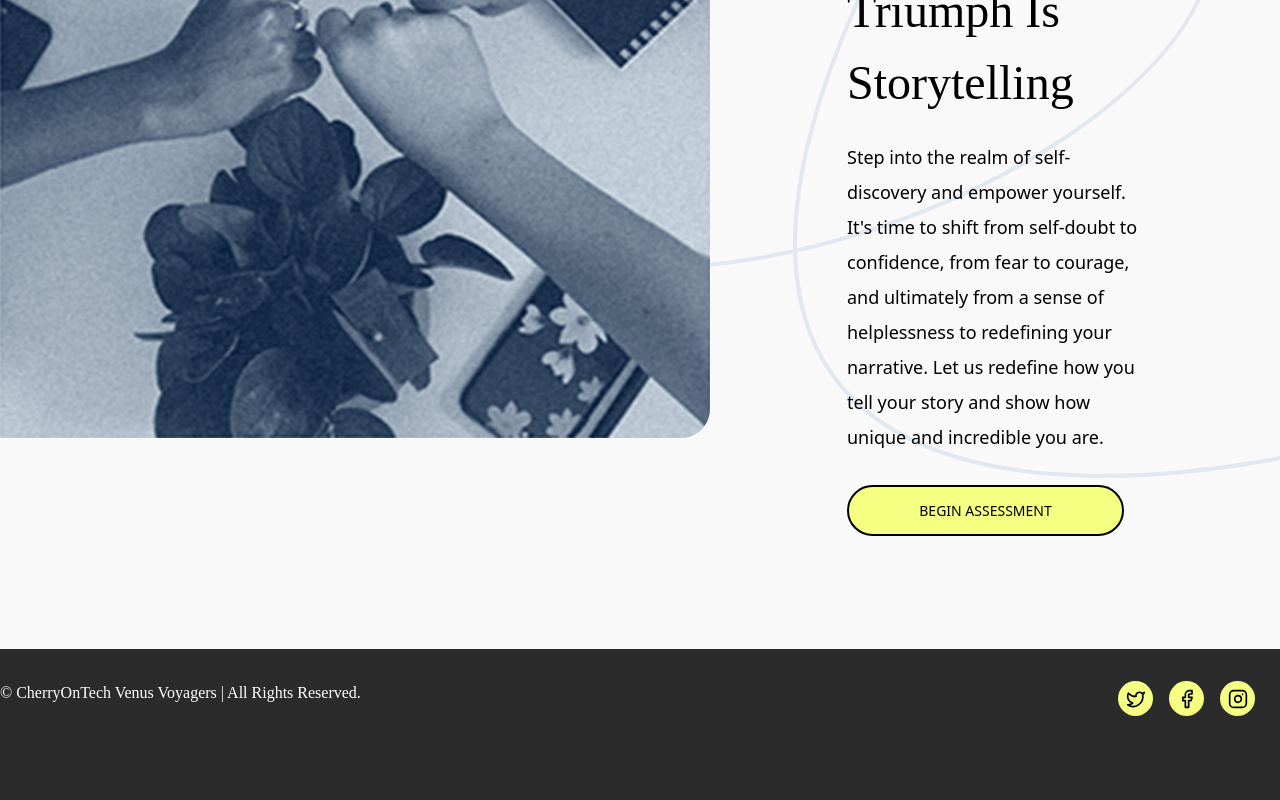
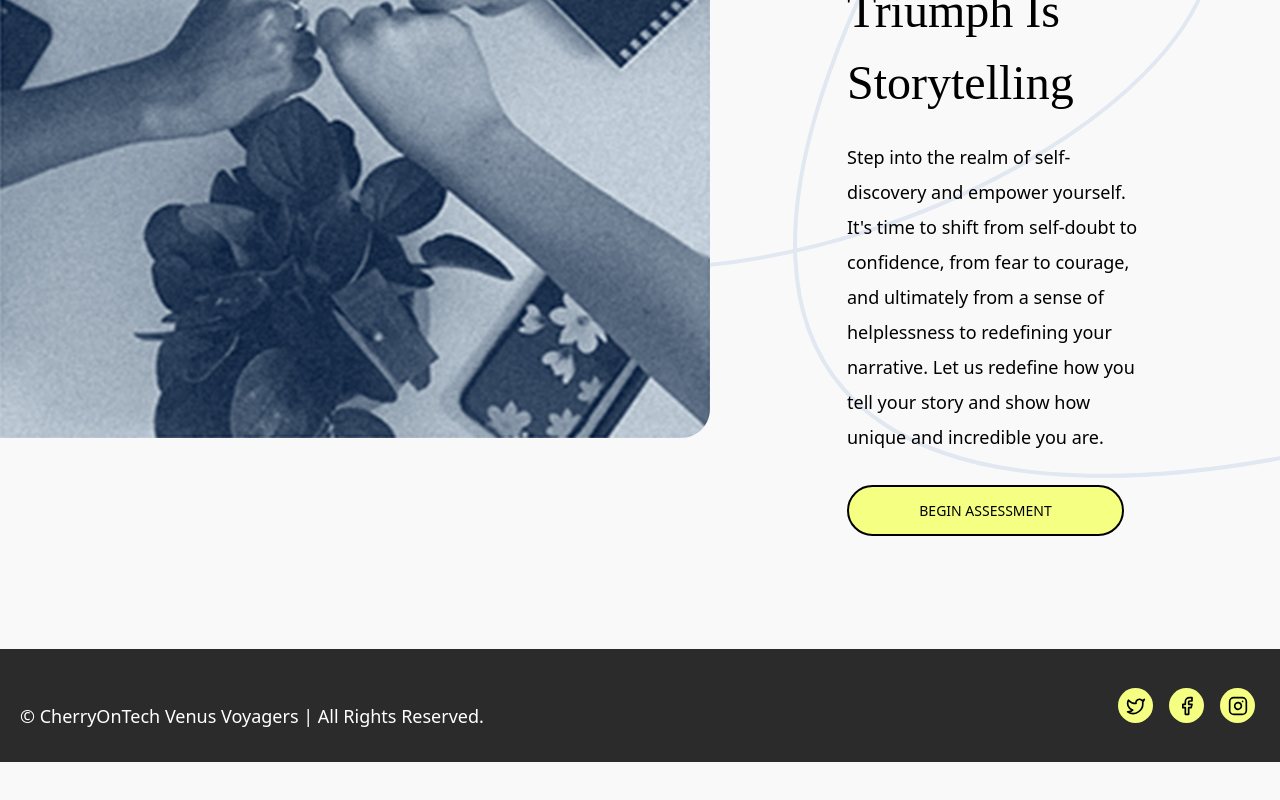
Before and after one commit to cherryontech/JourneyWise, a React (Vite) app in the folder app/: page / in a window 1280 px wide. Shown: the part 3677-4477 px from the top of the page. After the commit the page ends 4439 px from the top, so only its background shows below. Built offline with nearby package versions, Linux system fonts and the light colour scheme.

Commit message:
made the footer resposive

```diff
--- a/app/src/components/Footer/Footer.jsx
+++ b/app/src/components/Footer/Footer.jsx
@@ -9,7 +9,7 @@ function Footer(){
         return classNames(
         {  "w-[35px] h-[35px] rounded-full bg-[#F5FF82] flex items-center justify-center": listStyle},
 
-        {  "text-black w-[20px] h-[20px]": iconStyle}
+        {  "text-black w-[20px] h-[20px] ": iconStyle}
         )
     }
 
@@ -17,11 +17,11 @@ function Footer(){
 return (
     <>
     <footer>
-        <div className = "flex  md:justify-between min-w-[375px] min-h-[165px] bg-[#2C2B2B] text-white py-[32px] pr-[25px]">
-            <h3>
+        <div className = "flex flex-col gap-[37px] items-center lg:flex-row  lg: justify-between   bg-[#2C2B2B] text-white py-[32px] pr-[25px]">
+            <h3 className= "text-center font-sans lg:text-[18px] text-[16px] leading-[27px] font-normal mt-[22px] mr-[10px ml-[12px]  lg:leading-[35px]lg:mt-[25px] lg:ml-[20px]">
             © CherryOnTech Venus Voyagers | All Rights Reserved.
             </h3>
-             <ul className = "flex gap-[16px] ">
+             <ul className = "flex  gap-[16px]">
                 <li className ={style("listStyle")}><Twitter className ={style("", "iconStyle")} /></li>
                   <li className ={style("listStyle")}><Facebook className ={style("", "iconStyle")}/></li>
                   <li className ={style("listStyle")}><Instagram className = {style("", "iconStyle")}/></li>
```
